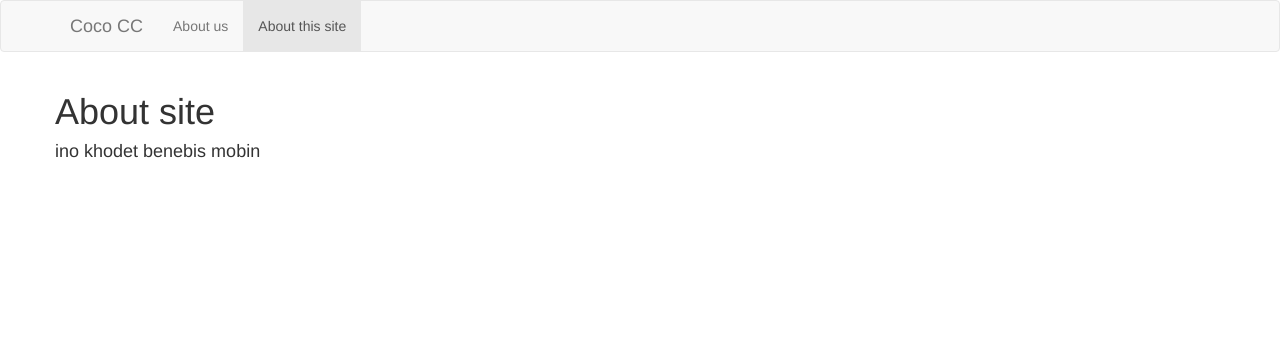
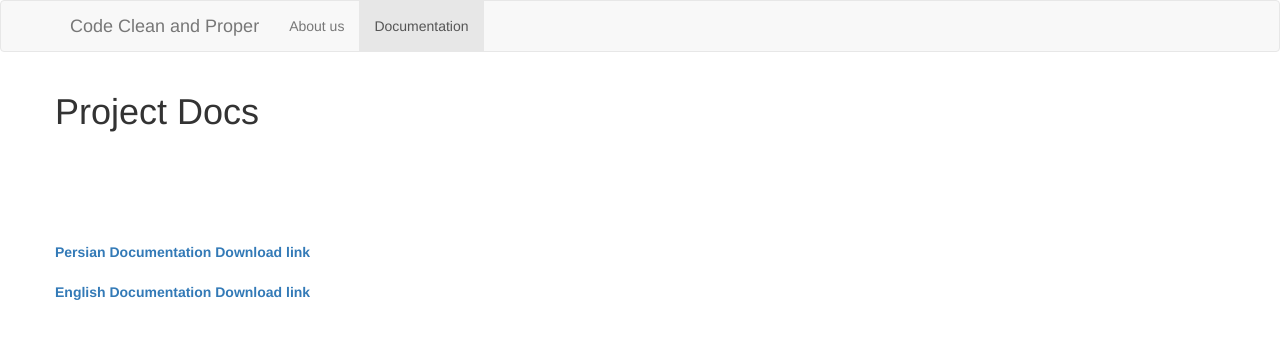
Before and after one commit to mohammad-babaei/code-analyzer, a Flask app: template templates/about_site.html in a window 1280 px wide. Shown: the top 339 px of the page. Run offline with Flask 2, Linux system fonts and the light colour scheme; the template is opened without the code that fills it, so the values that code supplies are empty; some libraries are stand-ins or nearby versions.

Commit message:
ADD docs

```diff
--- a/templates/about_site.html
+++ b/templates/about_site.html
@@ -1,5 +1,5 @@
 {% extends "bootstrap/base.html" %}
-{% block title %}csharp coco{% endblock %}
+{% block title %}csharp Code Clean and Proper{% endblock %}
 
 {% block head %}
 {{super()}}
@@ -18,13 +18,13 @@
                 <span class="icon-bar"></span>
                 <span class="icon-bar"></span>
             </button>
-            <a class="navbar-brand" href="/">Coco CC</a>
+            <a class="navbar-brand" href="/">Code Clean and Proper</a>
         </div>
 
         <div class="collapse navbar-collapse" id="bs-example-navbar-collapse-1">
             <ul class="nav navbar-nav">
                 <li><a href="/aboutUs">About us</a></li>
-                <li class="active"><a href="/this-site">About this site</a></li>
+                <li class="active"><a href="/this-site">Documentation</a></li>
             </ul>
         </div>
     </div>
@@ -34,8 +34,17 @@
 {% block content %}
 <div class="container">
     <div class="row">
-        <h1>About site</h1>
-        <h4>ino khodet benebis mobin</h4>
+        <h1>Project Docs</h1>
+        <br>
+        <br>
+        <br>
+        <br>
+        <br>
+        <a href="{{ url_for('static', filename='doc.pdf') }}"><b>Persian Documentation Download link</b></a>
+        <br>
+        <br>
+        <a href="{{ url_for('static', filename='docen.pdf') }}"><b>English Documentation Download link</b></a>
+        <h4></h4>
     </div>
 </div>
 
--- a/templates/about_us.html
+++ b/templates/about_us.html
@@ -1,5 +1,5 @@
 {% extends "bootstrap/base.html" %}
-{% block title %}csharp coco{% endblock %}
+{% block title %}csharp Code Clean and Proper{% endblock %}
 
 {% block head %}
 {{super()}}
@@ -18,13 +18,13 @@
                 <span class="icon-bar"></span>
                 <span class="icon-bar"></span>
             </button>
-            <a class="navbar-brand" href="/">Coco CC</a>
+            <a class="navbar-brand" href="/">Code Clean and Proper</a>
         </div>
 
         <div class="collapse navbar-collapse" id="bs-example-navbar-collapse-1">
             <ul class="nav navbar-nav">
                 <li class="active"><a href="/aboutUs">About us</a></li>
-                <li><a href="/this-site">About this site</a></li>
+                <li><a href="/this-site">Documentation</a></li>
             </ul>
         </div>
     </div>
--- a/templates/index.html
+++ b/templates/index.html
@@ -24,7 +24,7 @@
         <div class="collapse navbar-collapse" id="bs-example-navbar-collapse-1">
             <ul class="nav navbar-nav">
                 <li><a href="/aboutUs">About us</a></li>
-                <li><a href="/this-site">About this site</a></li>
+                <li><a href="/this-site"><b>Documentation</b></a></li>
             </ul>
         </div>
     </div>
```
Also changed, not shown: 2 other files.
